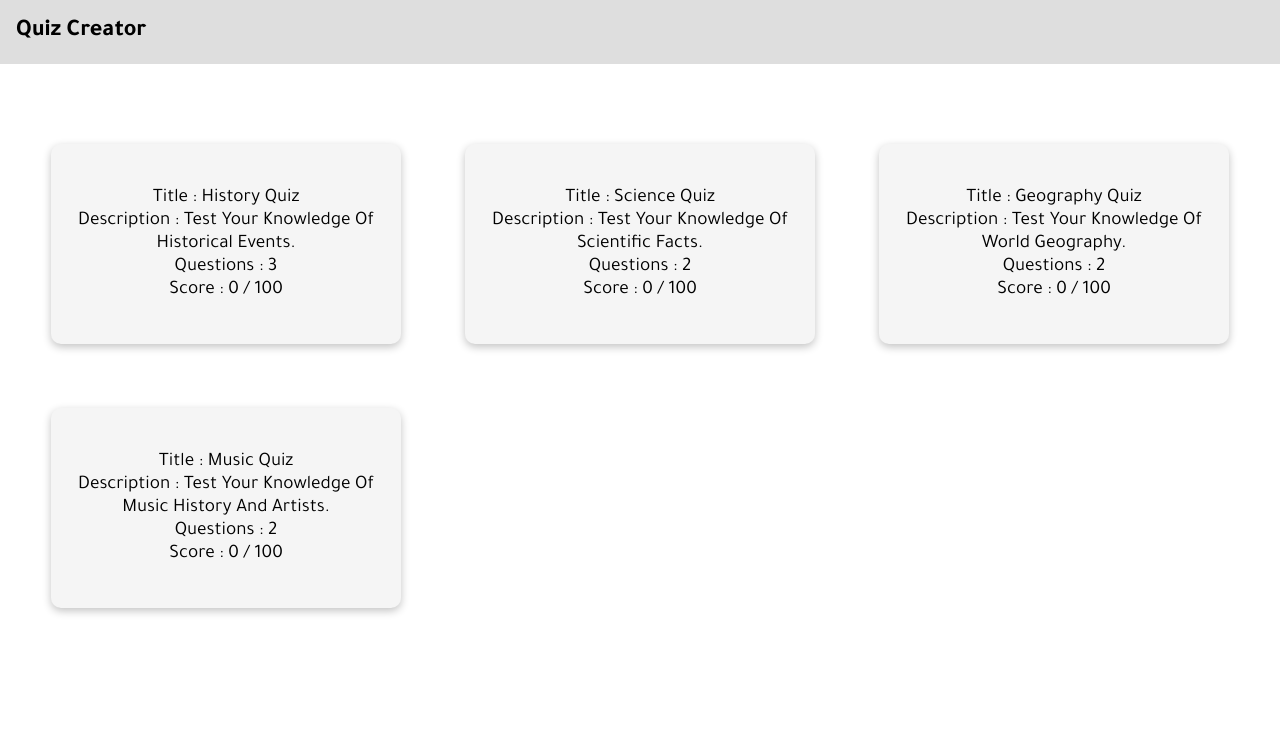
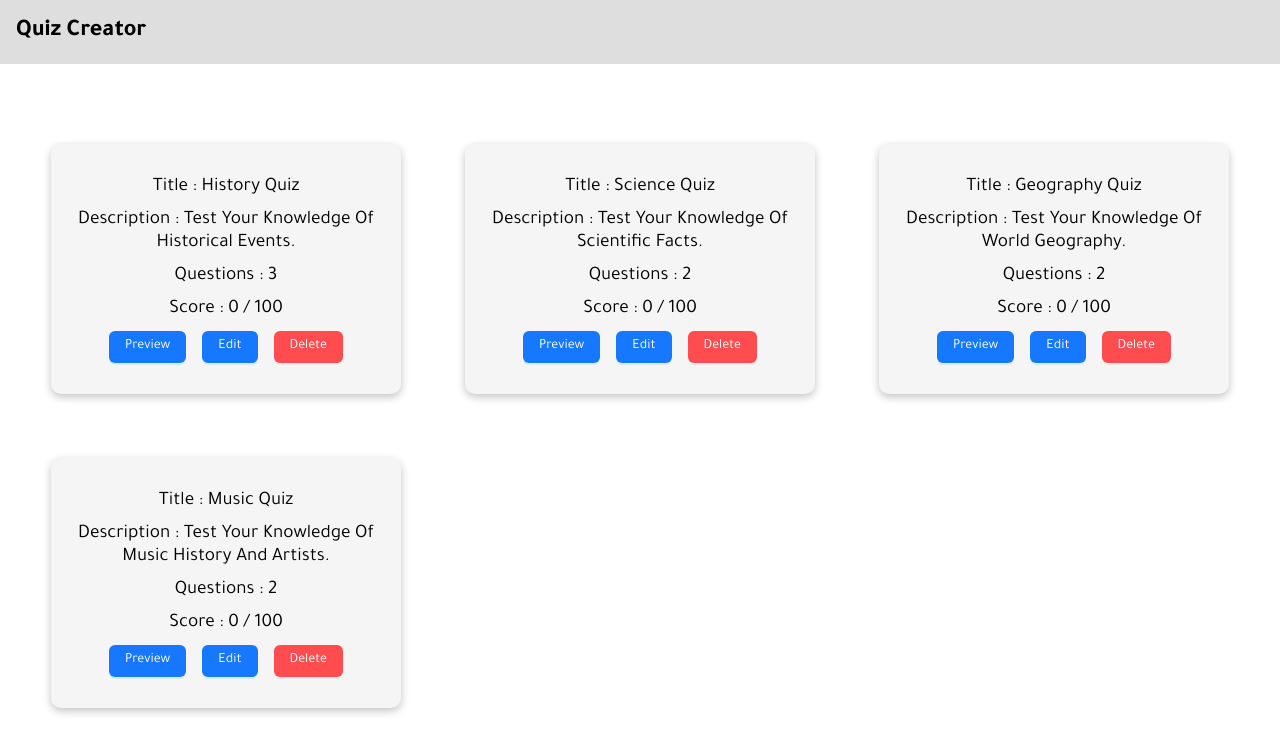
Before and after one commit to AbdoMoh96/quiz_creator, a React (Vite) app: page /home in a window 1280 px wide. Shown: the top 752 px of the page. Built offline with nearby package versions, Linux system fonts and the light colour scheme.

Commit message:
added action buttons
added action buttons on quiz cards

```diff
--- a/package.json
+++ b/package.json
@@ -11,6 +11,7 @@
   },
   "dependencies": {
     "@reduxjs/toolkit": "^1.9.6",
+    "antd": "^5.9.4",
     "localforage": "^1.10.0",
     "match-sorter": "^6.3.1",
     "path": "^0.12.7",
--- a/src/Pages/HomePage/Components/Card/Card.tsx
+++ b/src/Pages/HomePage/Components/Card/Card.tsx
@@ -1,4 +1,5 @@
 import React from 'react';
+import {Button} from 'antd';
 import {Quiz} from "@/Types/QuizType.ts";
 
 
@@ -12,10 +13,17 @@ const Card: React.FC<propTypes> = ({quiz}) => {
 
     return (
         <div className='card'>
-            <span>title : {quiz.title}</span>
-            <span>description : {quiz.description}</span>
-            <span>questions : {quiz.questions_answers.length} </span>
-            <span>score : {quiz.score ?? 0} / 100 </span>
+            <span className='info_span'>title : {quiz.title}</span>
+            <span className='info_span'>description : {quiz.description}</span>
+            <span className='info_span'>questions : {quiz.questions_answers.length} </span>
+            <span className='info_span'>score : {quiz.score ?? 0} / 100 </span>
+
+            <div className='action_group'>
+                <Button type="primary">Preview</Button>
+                <Button type="primary">Edit</Button>
+                <Button type="primary" danger>Delete</Button>
+            </div>
+
         </div>
     );
 };
--- a/src/Pages/HomePage/Components/CardContaner.tsx
+++ b/src/Pages/HomePage/Components/CardContaner.tsx
@@ -4,7 +4,7 @@ import styled from "styled-components";
 const CardContainer = styled.section`
   display: grid;
   grid-template-columns: repeat(auto-fill, 350px);
-  grid-auto-rows: 200px;
+  grid-auto-rows: 250px;
   grid-column-gap: 4rem;
   grid-row-gap: 4rem;
   justify-content: center;
@@ -21,8 +21,14 @@ const CardContainer = styled.section`
     padding: 0 1rem;
     border-radius: 10px;
     box-shadow: rgba(0, 0, 0, 0.24) 0px 3px 8px;
+    gap: 10px;
 
-    span {
+    .action_group {
+      display: flex;
+      gap: 1rem;
+    }
+
+    .info_span {
       font-size: 1.2rem;
       text-transform: capitalize;
     }
--- a/src/Pages/HomePage/HomePage.tsx
+++ b/src/Pages/HomePage/HomePage.tsx
@@ -14,7 +14,7 @@ const HomePage: React.FC<propTypes> = () => {
         <Layout>
             <CardContainer>
                 {quizzes.map((quiz) => {
-                    return <Card quiz={quiz}/>;
+                    return <Card key={quiz.id} quiz={quiz}/>;
                 })}
             </CardContainer>
         </Layout>
```
